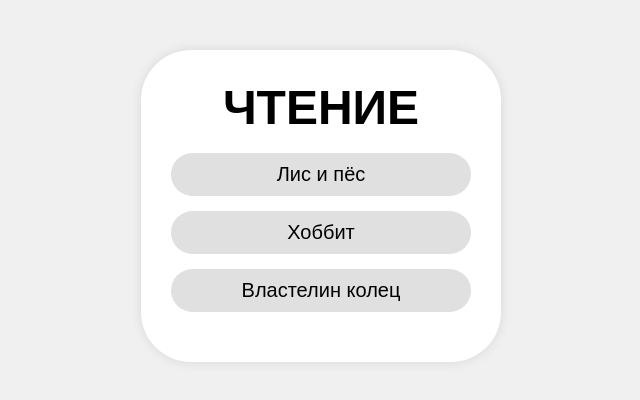
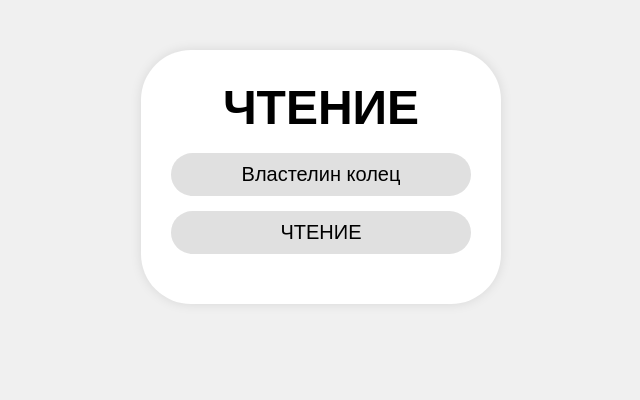
Before and after one commit to autizm6kola-art/chitalka, a React (Create React App) app: page / in a window 1280 px wide. Shown: the top 400 px of the page, without its empty margins (319-959 px from the left). Built offline with nearby package versions, Linux system fonts and the light colour scheme.

Commit message:
чтение

```diff
--- a/src/modules.js
+++ b/src/modules.js
@@ -1,12 +1,13 @@
 export const modules = [
 
   // { id: 3, name: "Айболит", url: "https://autizm6kola-art.github.io/cht_aybolit" },
-  { id: 31, name: "Лис и пёс", url: "https://autizm6kola-art.github.io/lis_i_pes" },
+  // { id: 31, name: "Лис и пёс", url: "https://autizm6kola-art.github.io/lis_i_pes" },
   // { id: 9, name: "Груффало", url: "https://autizm6kola-art.github.io/cht_gruffalo" },
   // { id: 8, name: "Муха-цокотуха", url: "https://autizm6kola-art.github.io/mucha_g" },
   // { id: 12, name: "Дочурка Груф", url: "https://autizm6kola-art.github.io/gruffalo_doch" },
-  { id: 32, name: "Хоббит", url: "https://autizm6kola-art.github.io/hobbit2/" },
-  { id: 32, name: "Властелин колец", url: "https://autizm6kola-art.github.io/vlastelin" }
+  // { id: 32, name: "Хоббит", url: "https://autizm6kola-art.github.io/hobbit2/" },
+  { id: 33, name: "Властелин колец", url: "https://autizm6kola-art.github.io/vlastelin" },
+  { id: 34, name: "ЧТЕНИЕ", url: "https://autizm6kola-art.github.io/shkola_8_chtenie" }
 ];
 
 
```
